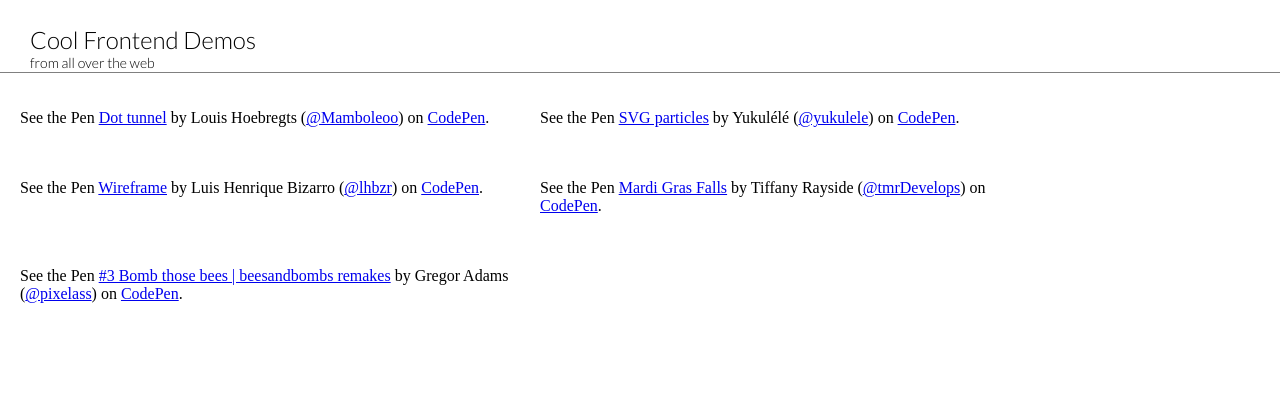
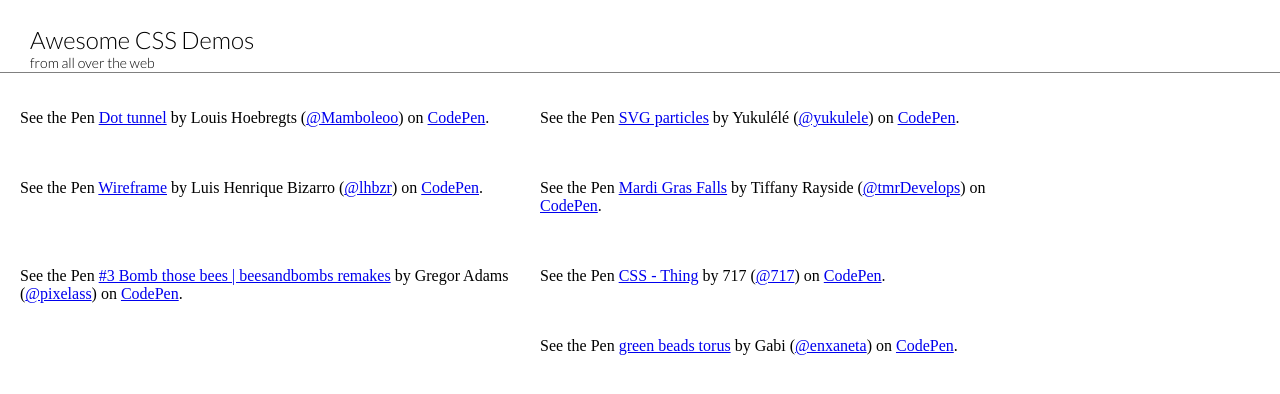
Before and after one commit to vinogradov/vinogradov.github.io, a plain HTML site: page awesome-css/index.html in a window 1280 px wide. Drawn offline with nearby package versions, Linux system fonts and the light colour scheme; a script that the page names is missing.

Commit message:
add new items

```diff
--- a/index.html
+++ b/awesome-css/index.html
@@ -11,7 +11,7 @@
     <body>
         <header>
             <h2>
-                <span class="demo-1-title">Cool Frontend Demos</span>
+                <span class="demo-1-title">Awesome CSS Demos</span>
                 <span class="demo-2-title">from all over the web</span>
             </h2>
         </header>
@@ -43,6 +43,16 @@
                 <p data-height="300" data-theme-id="0" data-slug-hash="qOOJWa" data-default-tab="result" data-user="pixelass" class='codepen'>See the Pen <a href='http://codepen.io/pixelass/pen/qOOJWa/'>#3 Bomb those bees | beesandbombs remakes</a> by Gregor Adams (<a href='http://codepen.io/pixelass'>@pixelass</a>) on <a href='http://codepen.io'>CodePen</a>.</p>
                 <script async src="//assets.codepen.io/assets/embed/ei.js"></script>
             </div>
+
+            <div class="tile">
+                <p data-height="300" data-theme-id="0" data-slug-hash="QjjJog" data-default-tab="result" data-user="717" class='codepen'>See the Pen <a href='http://codepen.io/717/pen/QjjJog/'>CSS - Thing</a> by 717 (<a href='http://codepen.io/717'>@717</a>) on <a href='http://codepen.io'>CodePen</a>.</p>
+                <script async src="//assets.codepen.io/assets/embed/ei.js"></script>
+            </div>
+
+            <div class="tile">
+                <p data-height="268" data-theme-id="0" data-slug-hash="avvXQw" data-default-tab="result" data-user="enxaneta" class='codepen'>See the Pen <a href='http://codepen.io/enxaneta/pen/avvXQw/'>green beads torus</a> by Gabi (<a href='http://codepen.io/enxaneta'>@enxaneta</a>) on <a href='http://codepen.io'>CodePen</a>.</p>
+                <script async src="//assets.codepen.io/assets/embed/ei.js"></script>
+            </div>
         </main>
     </body>
 </html>
```
Also changed, not shown: awesome-css/README.md (renamed from README.md), awesome-css/style.css (renamed from style.css).
